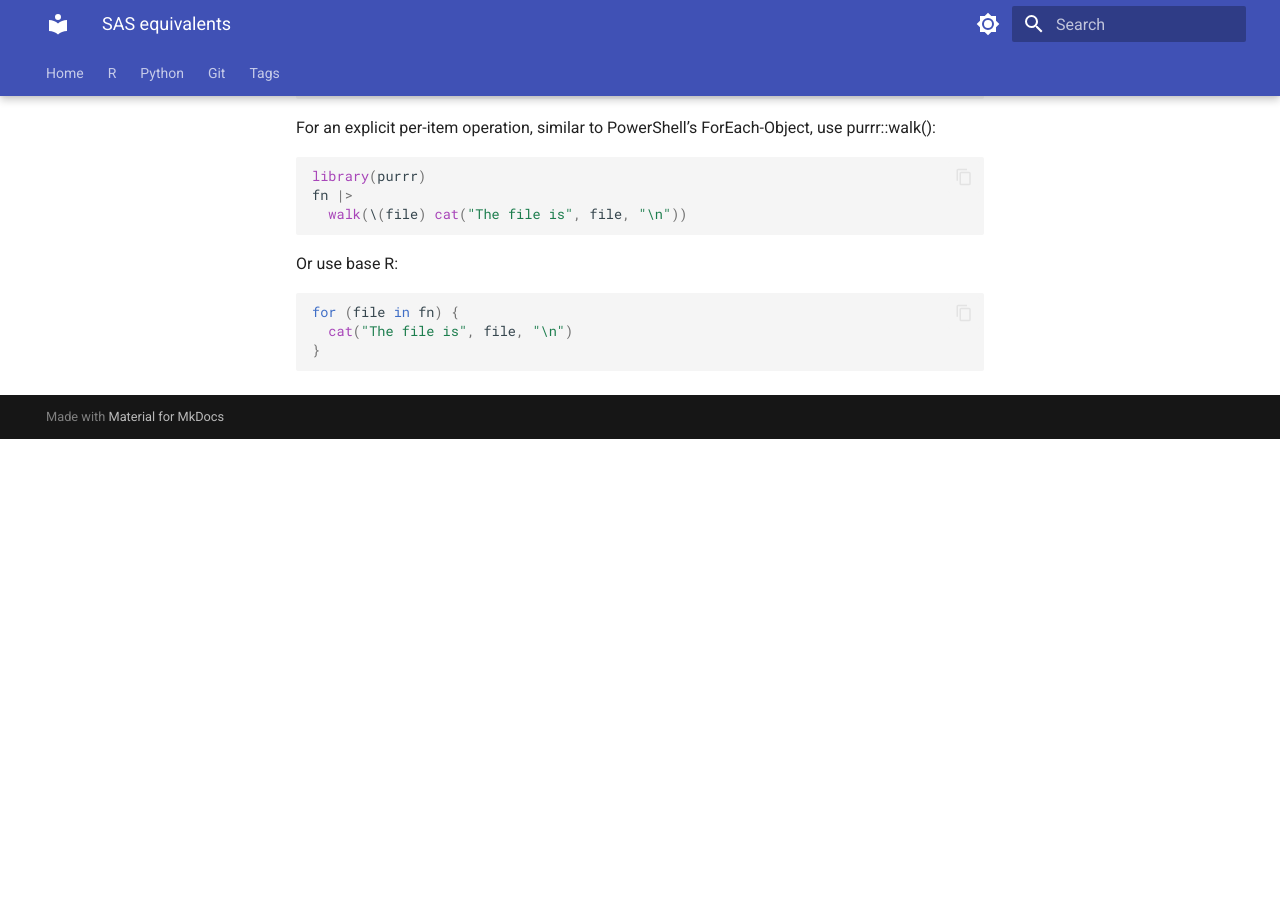
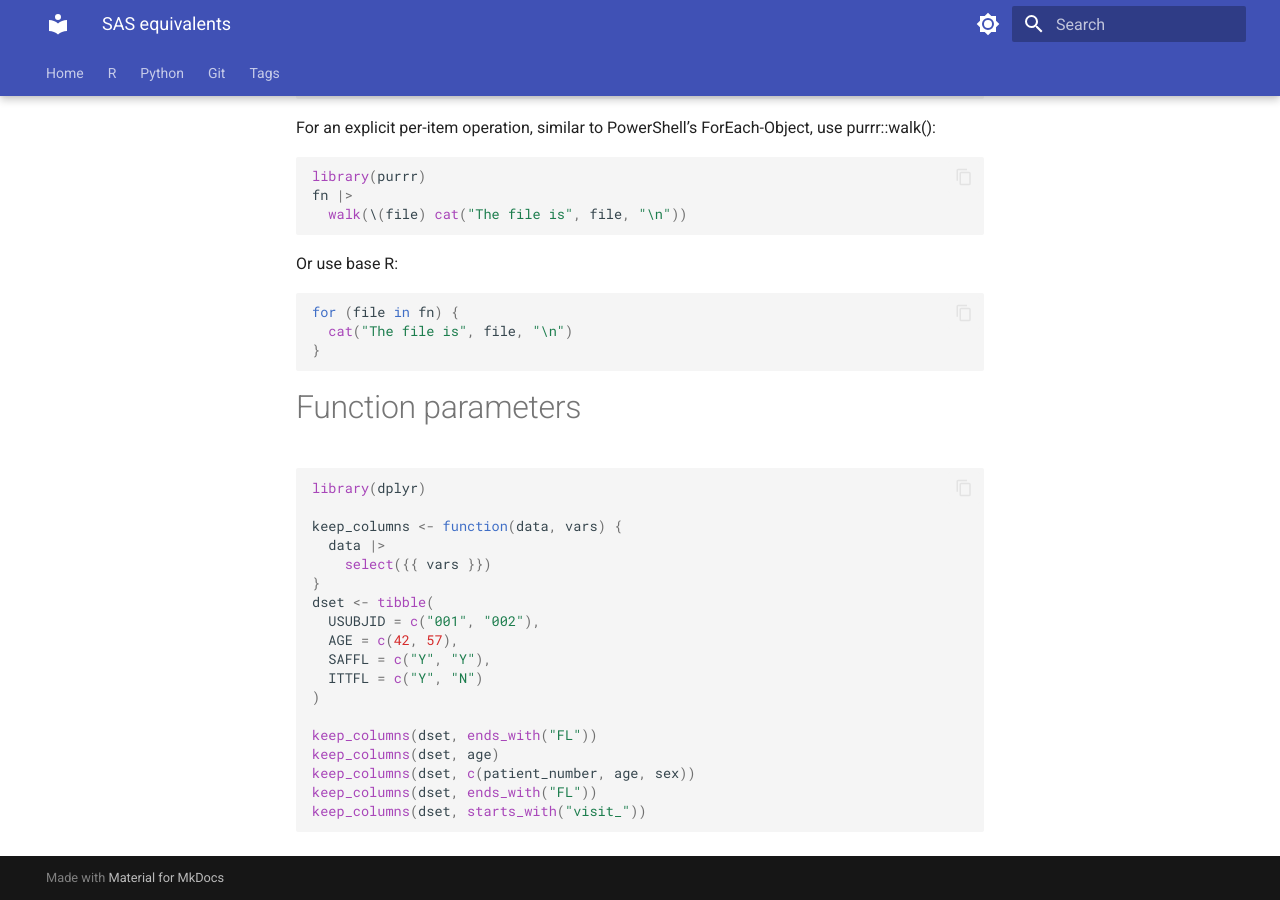
Before and after one commit to TrevorCl/mkdocs, an MkDocs documentation site: the page built from docs/r/sas.md, in a window 1280 px wide and 900 px high, scrolled down 1020 px. Built offline with MkDocs 1.6.1 and Material for MkDocs 9.7.7, drawn with Linux system fonts in a browser that asks for light colours; before the commit the page ends 1459 px from its top, so only the background shows below that.

Commit message:
Document function parameters for keep_columns
Added a section on function parameters with examples for keep_columns function.

````diff
--- a/docs/r/sas.md
+++ b/docs/r/sas.md
@@ -56,3 +56,25 @@ for (file in fn) {
   cat("The file is", file, "\n")
 }
 ```
+
+# Function parameters
+``` R
+library(dplyr)
+
+keep_columns <- function(data, vars) {
+  data |>
+    select({{ vars }})
+}
+dset <- tibble(
+  USUBJID = c("001", "002"),
+  AGE = c(42, 57),
+  SAFFL = c("Y", "Y"),
+  ITTFL = c("Y", "N")
+)
+
+keep_columns(dset, ends_with("FL"))
+keep_columns(dset, age)
+keep_columns(dset, c(patient_number, age, sex))
+keep_columns(dset, ends_with("FL"))
+keep_columns(dset, starts_with("visit_"))
+```
````
